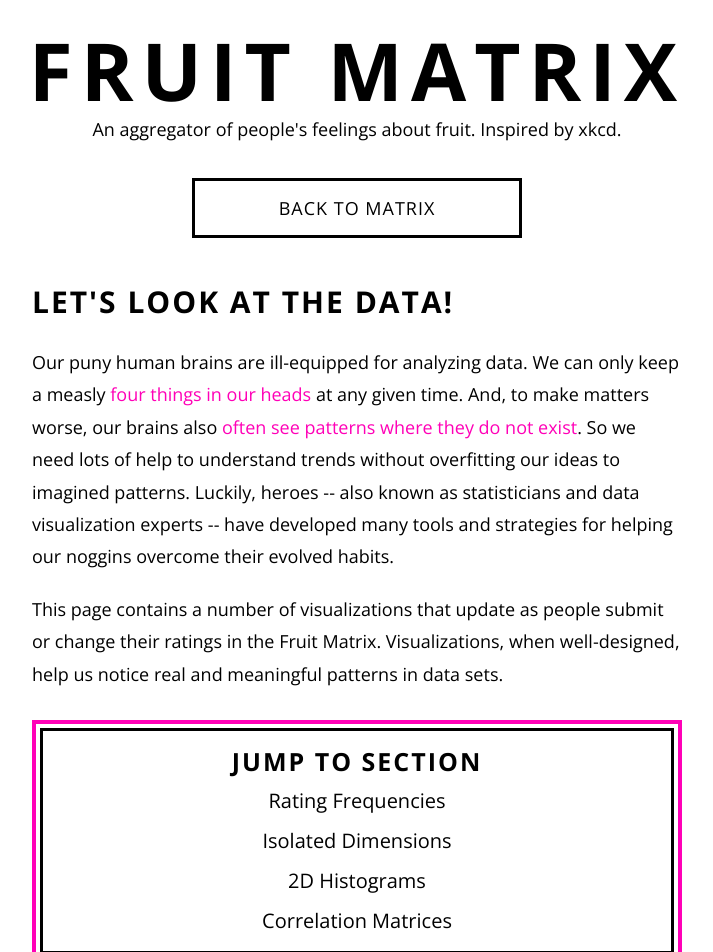
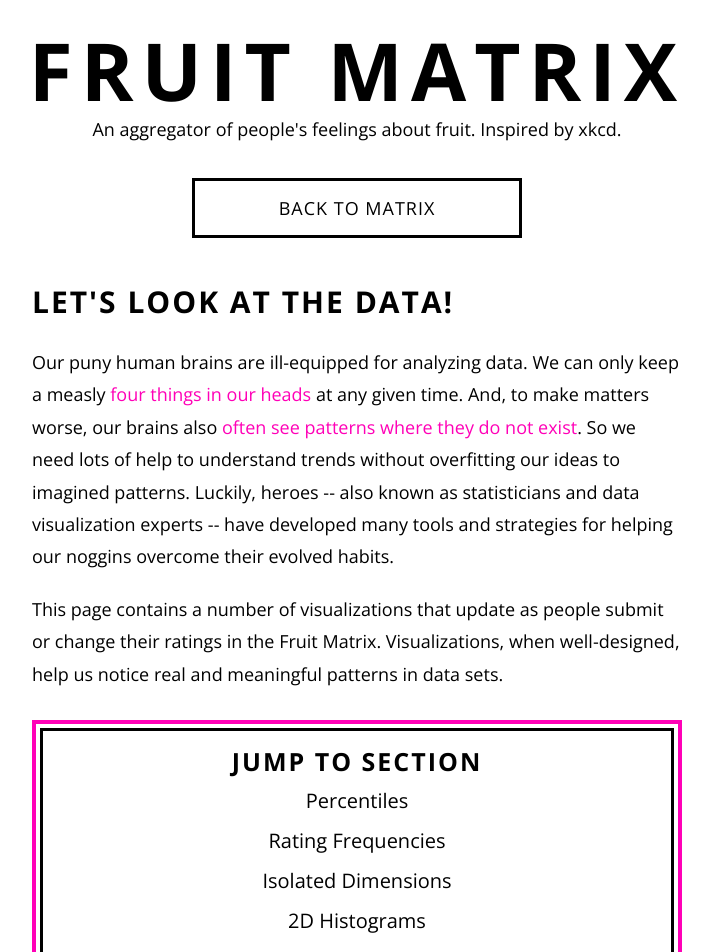
Before and after one commit to TylerAuer/fruit, a React (Create React App) app: page /#/data in a window 1280 px wide. Shown: the top 952 px of the page, without its empty margins (283-996 px from the left). Built offline with nearby package versions, Linux system fonts and the light colour scheme; no server answers.

Commit message:
add jump link for Percentiles

```diff
--- a/src/components/Data/JumpNav.js
+++ b/src/components/Data/JumpNav.js
@@ -8,6 +8,11 @@ const JumpNav = () => {
       <div className="nav__wrapper">
         <div className="nav__title">Jump to Section</div>
         <ul className="nav__ul">
+          <li className="nav__li">
+            <Link className="nav__link" to="/data/#percentiles">
+              Percentiles
+            </Link>
+          </li>
           <li className="nav__li">
             <Link className="nav__link" to="/data/#frequencies">
               Rating Frequencies
```
